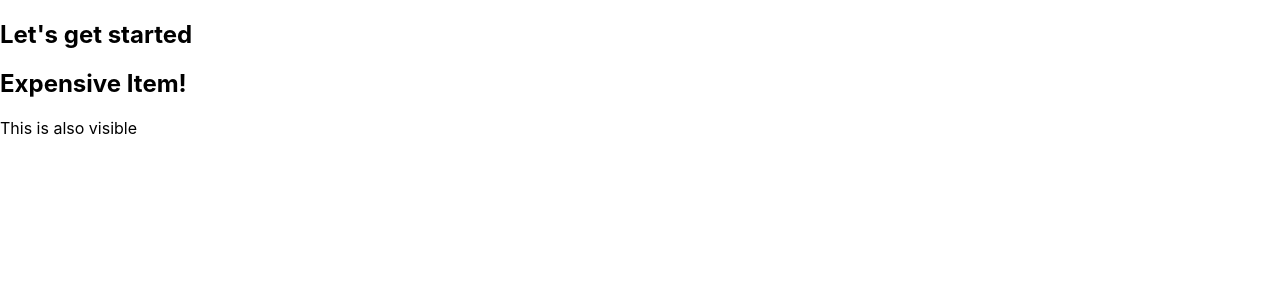
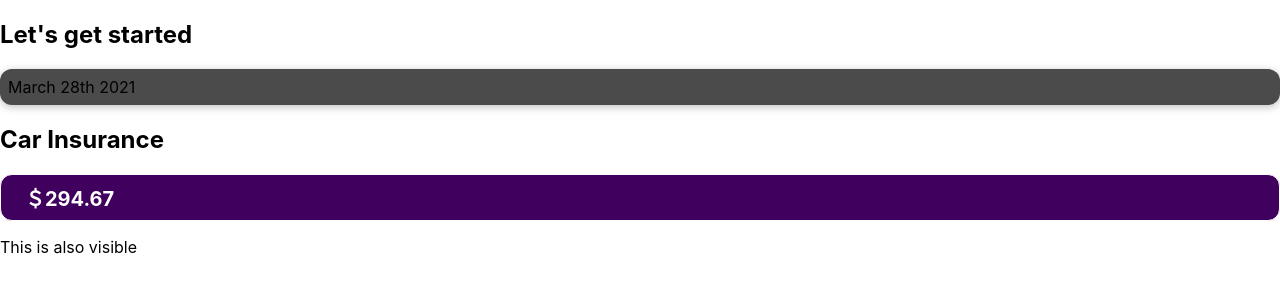
Before and after one commit to Chimoha31/React_Actual_practice, a React (Create React App) app: page / in a window 1280 px wide. Shown: the top 300 px of the page. Built offline with nearby package versions, Linux system fonts and the light colour scheme.

Commit message:
create_ExpenseItem.css

```diff
--- /dev/null
+++ b/src/components/ExpenseItem.css
@@ -0,0 +1,56 @@
+.expense-item {
+  display: flex;
+  justify-content: space-between;
+  align-items: center;
+  box-shadow: 0 2px 8px rgba(0, 0, 0, 0.25);
+  padding: 0.5rem;
+  margin: 1rem 0;
+  border-radius: 12px;
+  background-color: #4b4b4b;
+}
+
+.expense-item__description {
+  display: flex;
+  flex-direction: column;
+  gap: 1rem;
+  align-items: flex-end;
+  flex-flow: column-reverse;
+  justify-content: flex-start;
+  flex: 1;
+}
+
+.expense-item h2 {
+  color: #3a3a3a;
+  font-size: 1rem;
+  flex: 1;
+  margin: 0 1rem;
+  color: white;
+}
+
+.expense-item__price {
+  font-size: 1rem;
+  font-weight: bold;
+  color: white;
+  background-color: #40005d;
+  border: 1px solid white;
+  padding: 0.5rem;
+  border-radius: 12px;
+}
+
+@media (min-width: 580px) {
+  .expense-item__description {
+    flex-direction: row;
+    align-items: center;
+    justify-content: flex-start;
+    flex: 1;
+  }
+
+  .expense-item__description h2 {
+    font-size: 1.25rem;
+  }
+
+  .expense-item__price {
+    font-size: 1.25rem;
+    padding: 0.5rem 1.5rem;
+  }
+}
--- a/src/components/ExpenseItem.js
+++ b/src/components/ExpenseItem.js
@@ -1,7 +1,15 @@
+import './ExpenseItem.css';
+
 function ExpenseItem() {
   return (
-   <h2>Expensive Item!</h2>
+    <div>
+      <div className="expense-item">March 28th 2021</div>
+      <div className="expense-otem__description">
+        <h2>Car Insurance</h2>
+      </div>
+      <div className="expense-item__price">＄294.67</div>
+    </div>
   );
-};
+}
 
 export default ExpenseItem;
```
